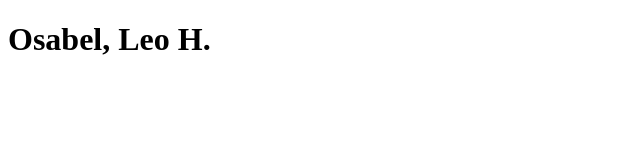
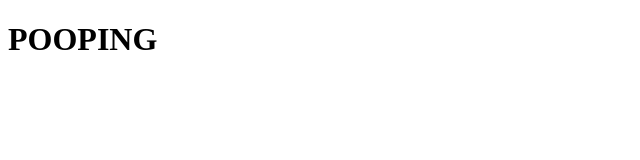
Before and after one commit to OSABEL143/Osabel-Leo-H., a plain HTML site: page index.html in a window 1280 px wide. Shown: the whole page, without its empty margins (0-640 px from the left). Drawn offline with Linux system fonts and the light colour scheme.

Commit message:
Update index.html

```diff
--- a/index.html
+++ b/index.html
@@ -1,6 +1,6 @@
 <!DOCTYPE html>
 <html>
   <body>
-    <h1>Osabel, Leo H.</h1>
+    <h1>POOPING</h1>
   </body>
 </html>
```
